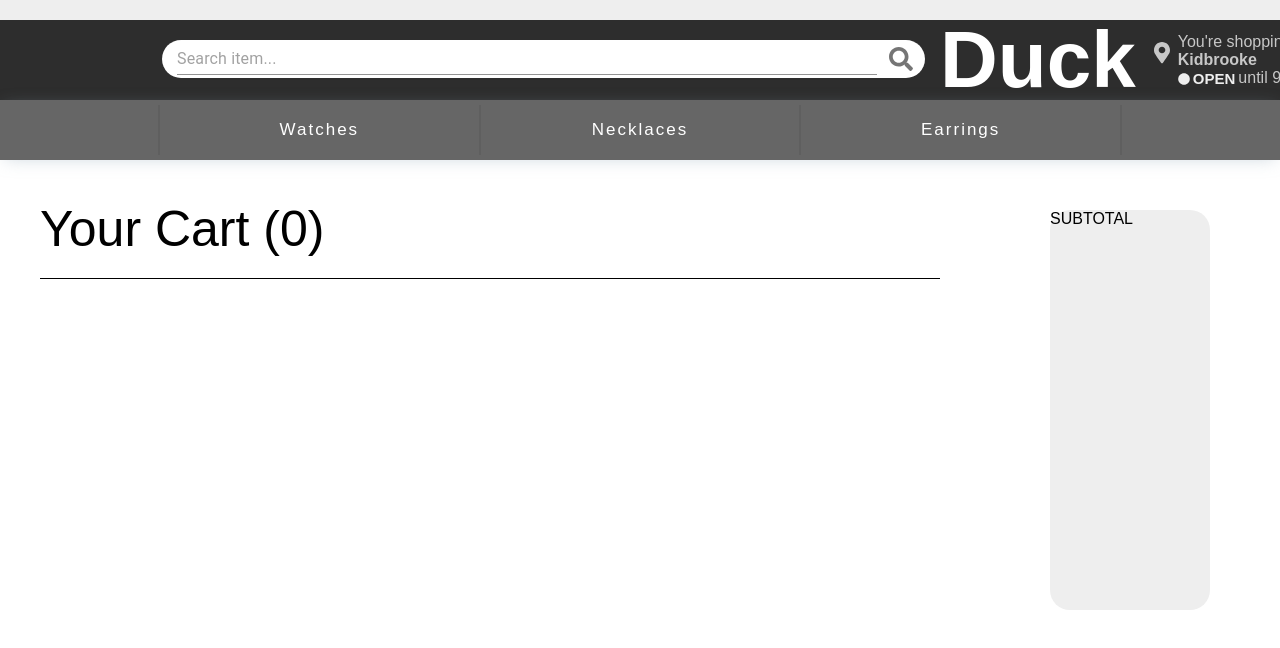
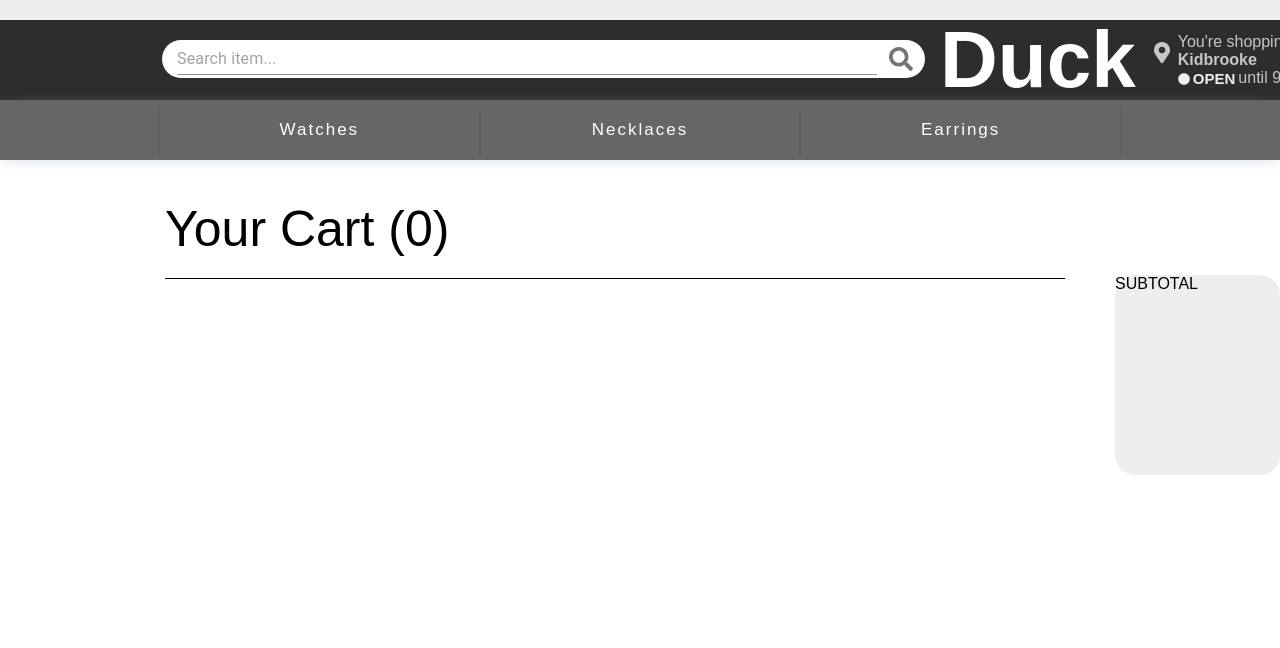
Before and after one commit to DucSkii/shopping-cart, a React (Create React App) app: page /cart in a window 1280 px wide. Shown: the top 648 px of the page. Built offline with nearby package versions, Linux system fonts and the light colour scheme.

Commit message:
working on item subtotal and cart subtotal

```diff
--- a/src/components/Pages/Cart/Cart.scss
+++ b/src/components/Pages/Cart/Cart.scss
@@ -1,9 +1,11 @@
 .cartPage {
   display: flex;
+  padding-left: 125px;
   &-subTotal {
-    margin: 50px 70px;
-    width: 500px;
-    height: 400px;
+    margin-top: 115px;
+    margin-left: 10px;
+    width: 635px;
+    height: 200px;
     background-color: #eee;
     border-radius: 20px;
   }
```
